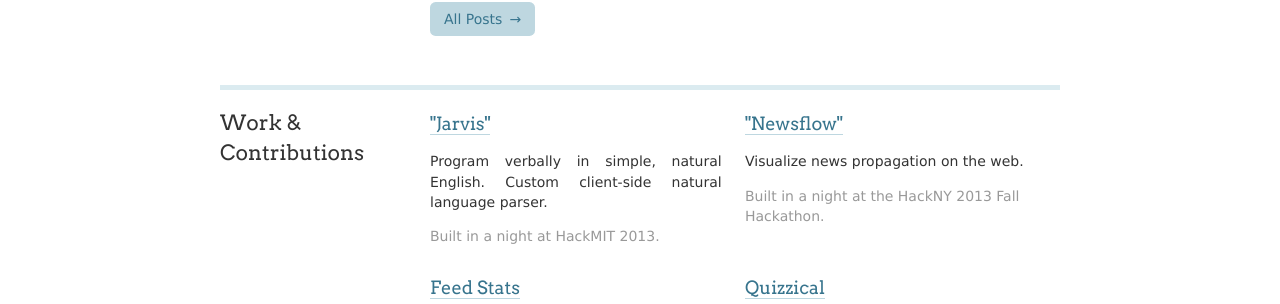
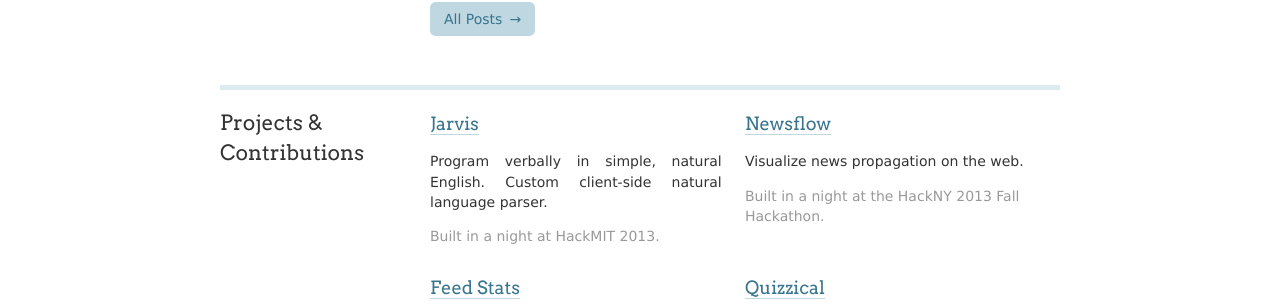
Before and after one commit to hellojwilde/hellojwilde.github.io, a Jekyll site: the page built from index.html, in a window 1280 px wide. Shown: the part 644-948 px from the top of the page. Built offline with Jekyll 4.4.1, drawn with Linux system fonts in a browser that asks for light colours; nearby versions of some CDN libraries.

Commit message:
Update index.html

```diff
--- a/index.html
+++ b/index.html
@@ -34,12 +34,12 @@ classes: home hresume
     <div class="subsection">
         <div style="overflow:hidden">
             <div class="annotation">
-                <h2>Work &amp; Contributions</h2>
+                <h2>Projects &amp; Contributions</h2>
             </div>
 
             <div class="project">
                 <h3 class="project-title"><a href="http://challengepost.com/software/jarvis--2">
-                    "Jarvis"
+                    Jarvis
                 </a></h3>
 
                 <p class="project-summary">
@@ -53,7 +53,7 @@ classes: home hresume
 
             <div class="project alt">
                 <h3 class="project-title"><a href="https://www.hackerleague.org/hackathons/fall-2013-hackny-student-hackathon/hacks/newsflow">
-                    "Newsflow"
+                    Newsflow
                 </a></h3>
 
                 <p class="project-summary">
```
